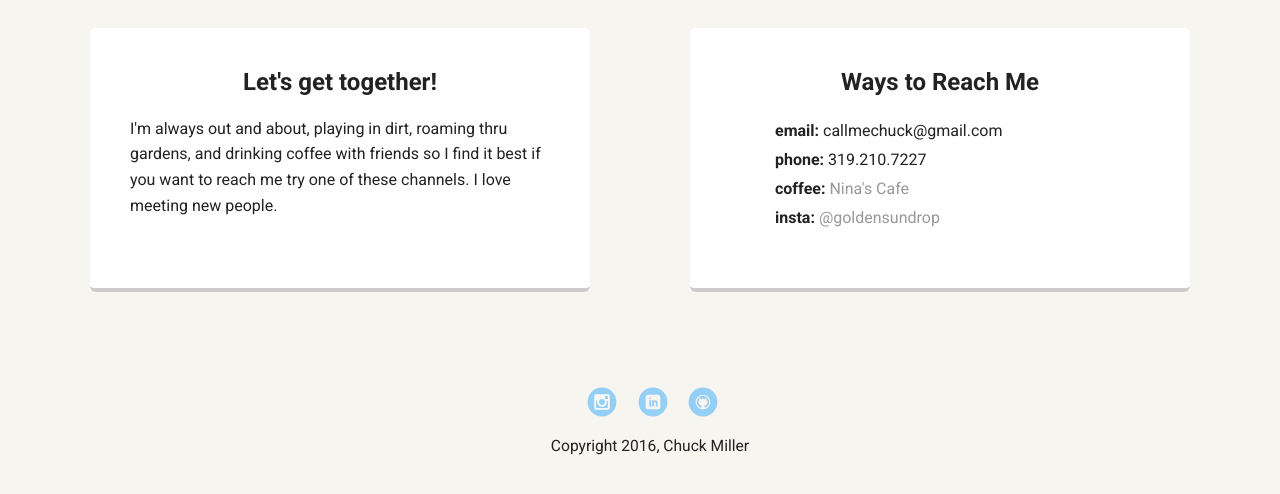
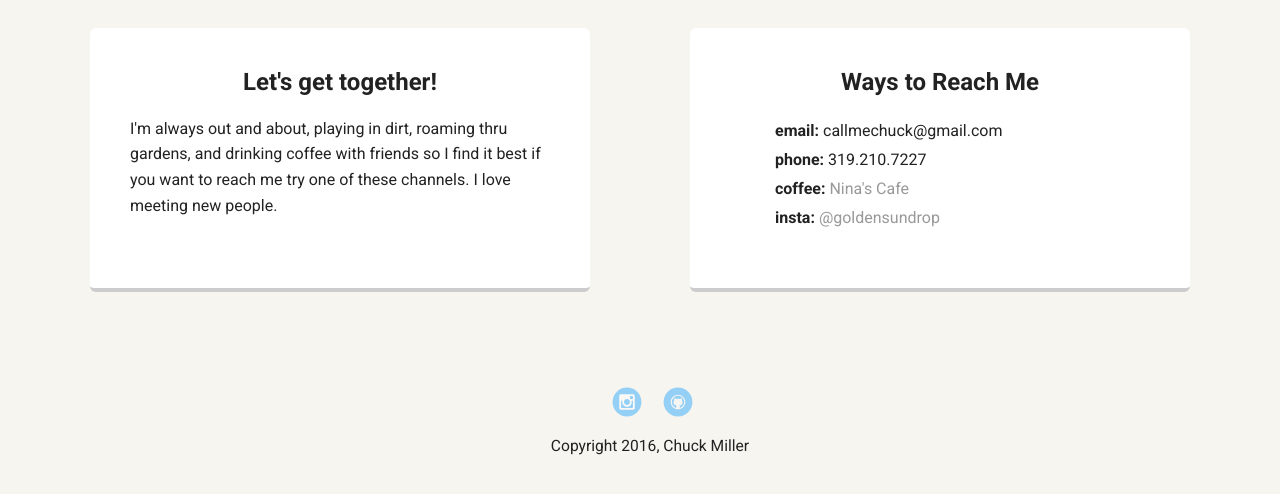
Before and after one commit to miller0chuck/portfolio_update_v1, a plain HTML site: page contact.html in a window 1280 px wide. Shown: the part 492-986 px from the top of the page. Drawn offline with Linux system fonts and the light colour scheme; a web font is replaced by a local one.

Commit message:
Deleted LinkedIn

```diff
--- a/contact.html
+++ b/contact.html
@@ -58,7 +58,6 @@
     <footer>
       <ul>
         <li><a href="http://www.instagram.com/goldensundrop" class="social insta">Twitter</a></li>
-        <li><a href="#" class="social linkedin">LinkedIn</a></li>
         <li><a href="https://github.com/miller0chuck" class="social github">Github</a></li>
       </ul>
       <p class="copyright">Copyright 2016, Chuck Miller</p>
```
Also changed, not shown: experience.html (+0 -1 lines), index.html (+0 -1 lines).
